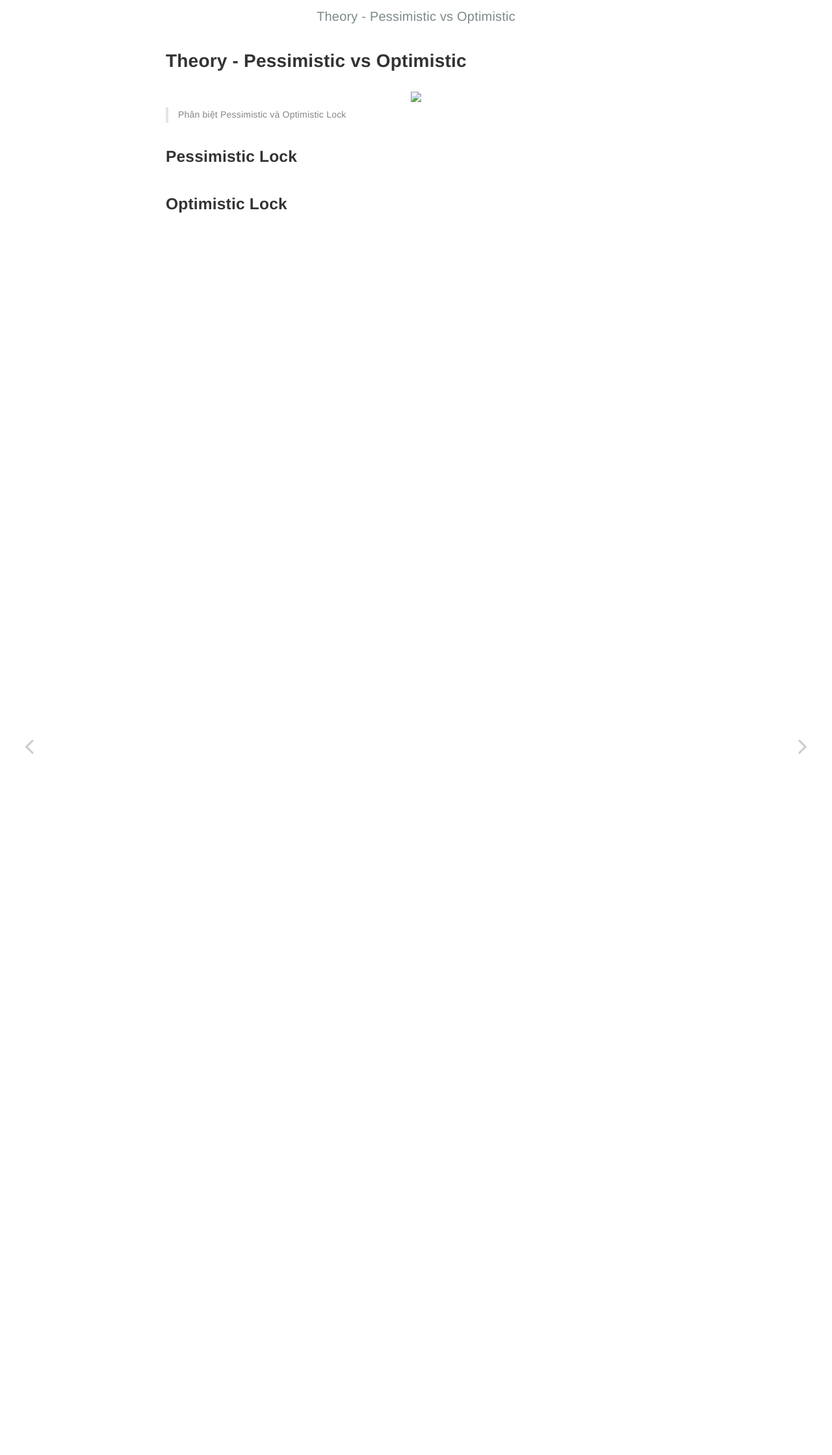
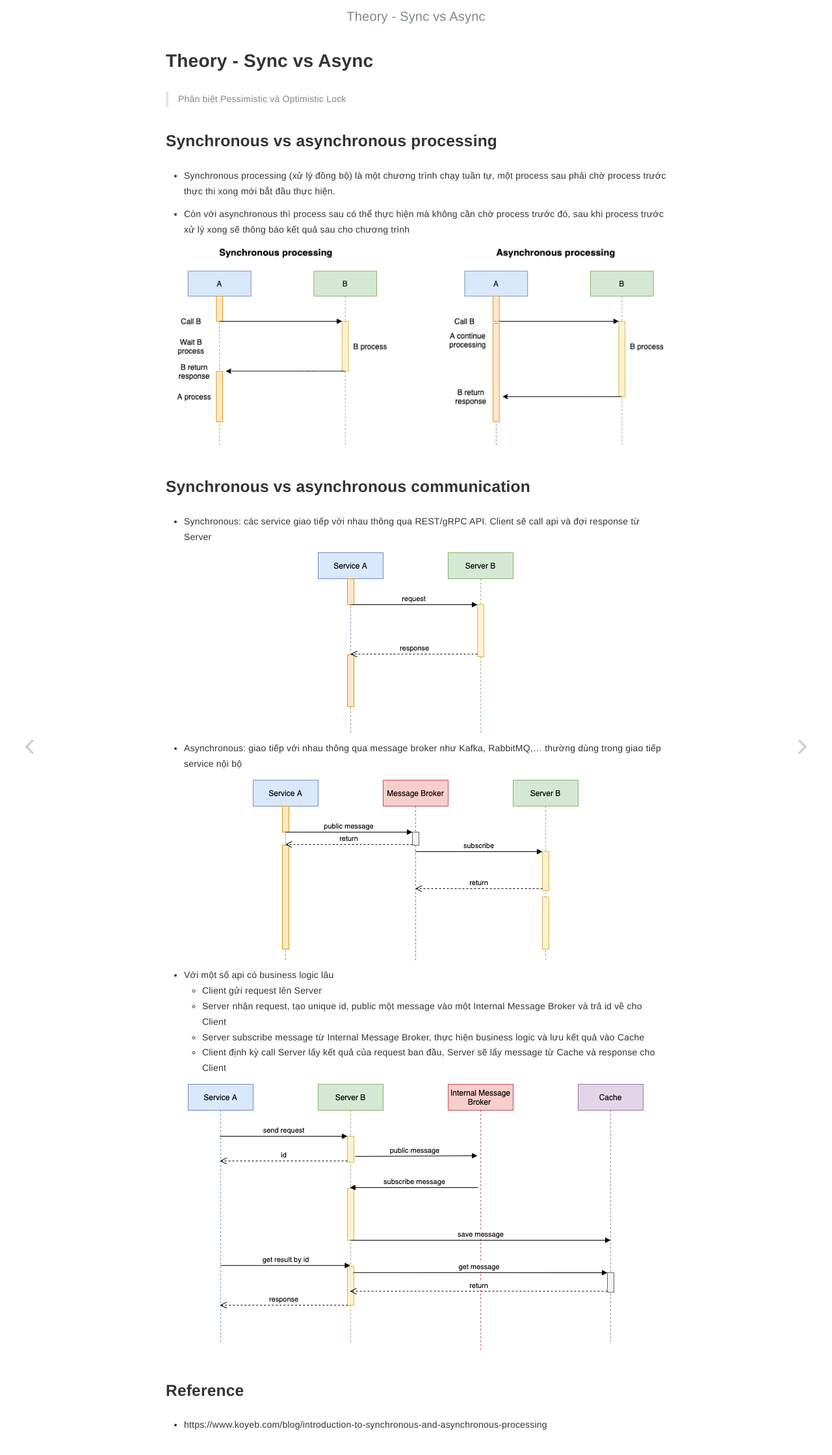
Before and after one commit to huypva/code-by-example-site, a Jekyll site: the page built from _posts/theory/2021-10-28-synchronization-asynchronization.md, in a window 1280 px wide. Shown: the top 2239 px of the page at 65% size. Built offline with Jekyll 4.4.1, drawn with Linux system fonts in a browser that asks for light colours.

Commit message:
Add synchronization_asynchronization

```diff
--- a/_posts/theory/2021-10-28-synchronization-asynchronization.md
+++ b/_posts/theory/2021-10-28-synchronization-asynchronization.md
@@ -1,17 +1,47 @@
 ---
-title: Theory - Pessimistic vs Optimistic
+title: Theory - Sync vs Async
 author: HuyPVA
 date: 2021-10-18
 category: theory
 layout: post
 ---
 
+> Phân biệt Pessimistic và Optimistic Lock
+
+## Synchronous vs asynchronous processing
+
+- Synchronous processing (xử lý đồng bộ) là một chương trình chạy tuần tự, một process sau phải chờ process trước thực thi xong mới bắt đầu thực hiện.
+
+- Còn với asynchronous thì process sau có thể thực hiện mà không cần chờ process trước đó, sau khi process trước xử lý xong sẽ thông báo kết quả sau cho chương trình
+
 <div align="center">
-    <img src="../assets/images/sonar_qube/sonar_qube.png"/>
+    <img src="../assets/images/theory/sync_async.png"/>
 </div>
 
-> Phân biệt Pessimistic và Optimistic Lock
 
-## Pessimistic Lock
+## Synchronous vs asynchronous communication
 
-## Optimistic Lock
+- Synchronous: các service giao tiếp với nhau thông qua REST/gRPC API. Client sẽ call api và đợi response từ Server
+
+<div align="center">
+    <img src="../assets/images/theory/api.png"/>
+</div>
+
+- Asynchronous: giao tiếp với nhau thông qua message broker như Kafka, RabbitMQ,... thường dùng trong giao tiếp service nội bộ
+
+<div align="center">
+    <img src="../assets/images/theory/message.png"/>
+</div>
+
+- Với một số api có business logic lâu
+    + Client gửi request lên Server
+    + Server nhận request, tạo unique id, public một message vào một Internal Message Broker và trả id về cho Client
+    + Server subscribe message từ Internal Message Broker, thực hiện business logic và lưu kết quả vào Cache
+    + Client định kỳ call Server lấy kết quả của request ban đầu, Server sẽ lấy message từ Cache và response cho Client
+
+<div align="center">
+    <img src="../assets/images/theory/long_api.png"/>
+</div>
+
+## Reference
+- https://www.koyeb.com/blog/introduction-to-synchronous-and-asynchronous-processing
```
Also changed, not shown: _posts/2021-10-28-theory.md (+2 -0 lines), assets/images/theory/api.png (added), assets/images/theory/long_api.png (added), assets/images/theory/message.png (added), assets/images/theory/messaging.png (added), assets/images/theory/sync_async.png (added), 1 other file.
